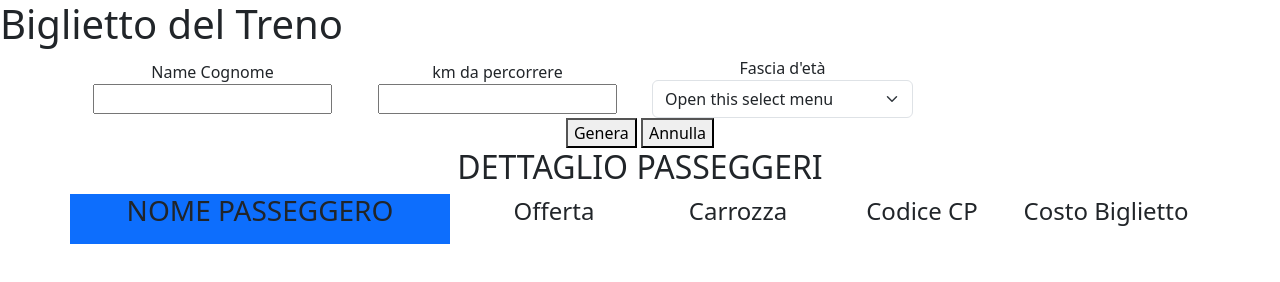
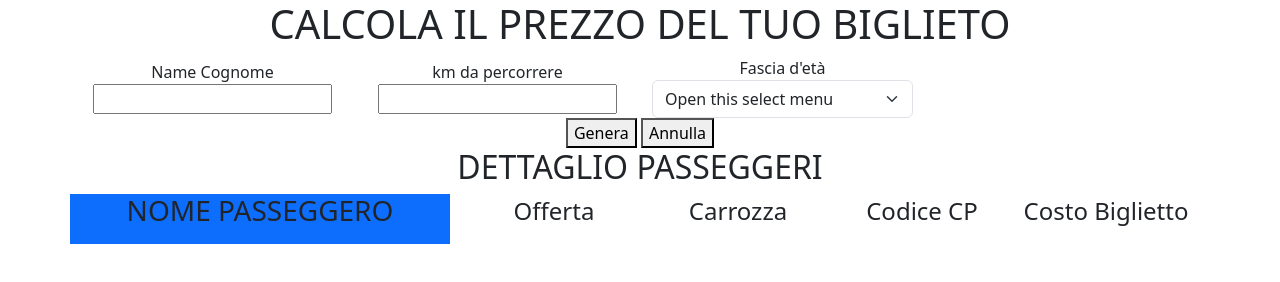
Before and after one commit to calogerosorce/js-biglietto-treno-form, a plain HTML site: page index.html in a window 1280 px wide. Drawn offline with nearby package versions, Linux system fonts and the light colour scheme.

Commit message:
FIix title

```diff
--- a/index.html
+++ b/index.html
@@ -10,8 +10,8 @@
 </head>
 
 <body>
-    <h1>Biglietto del Treno</h1>
     <div class="container text-center">
+        <h1>CALCOLA IL PREZZO DEL TUO BIGLIETO</h1>
         <form action="" id="form">
             <div class="row align-items-center">
                 <div class="col-3">
```
